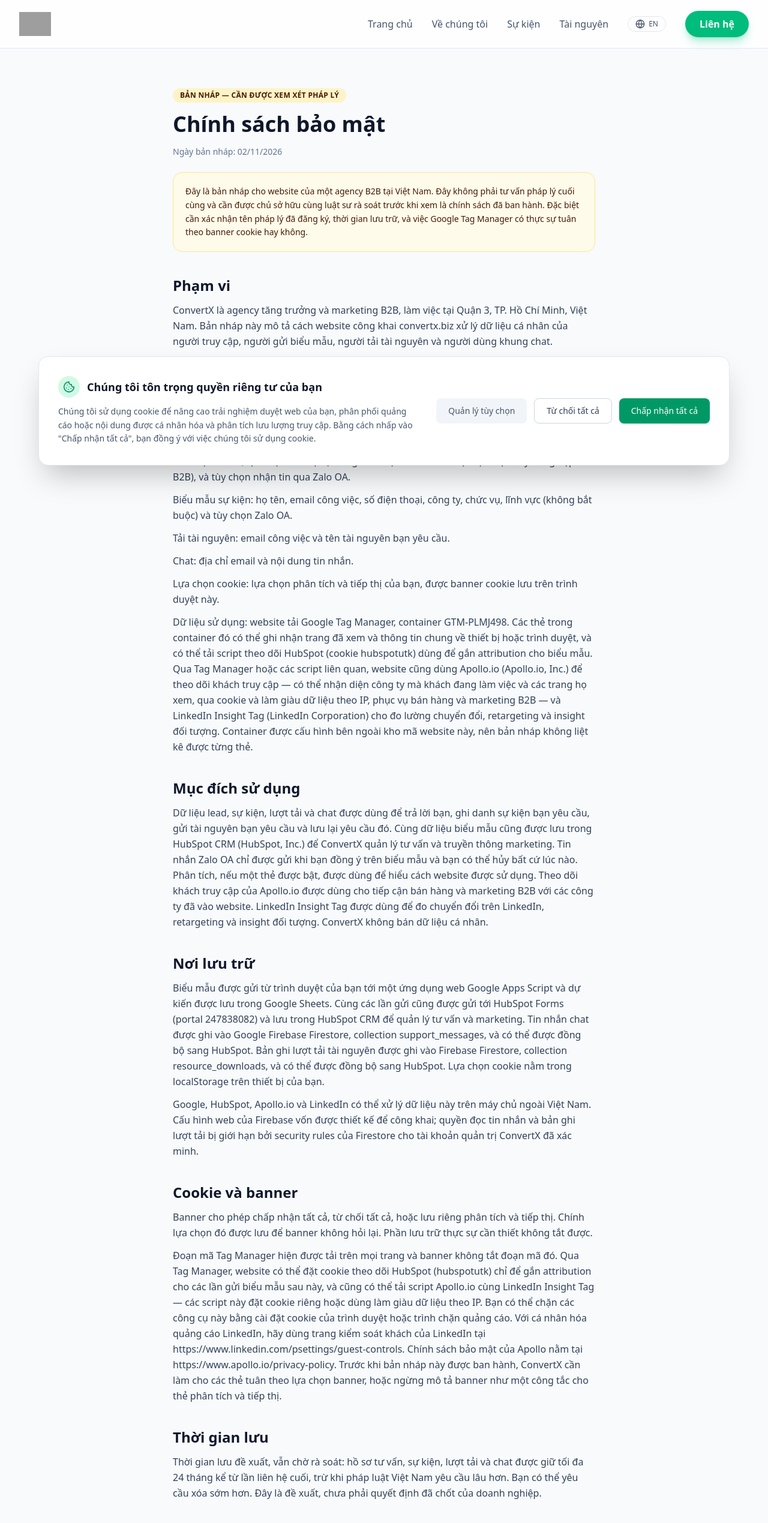
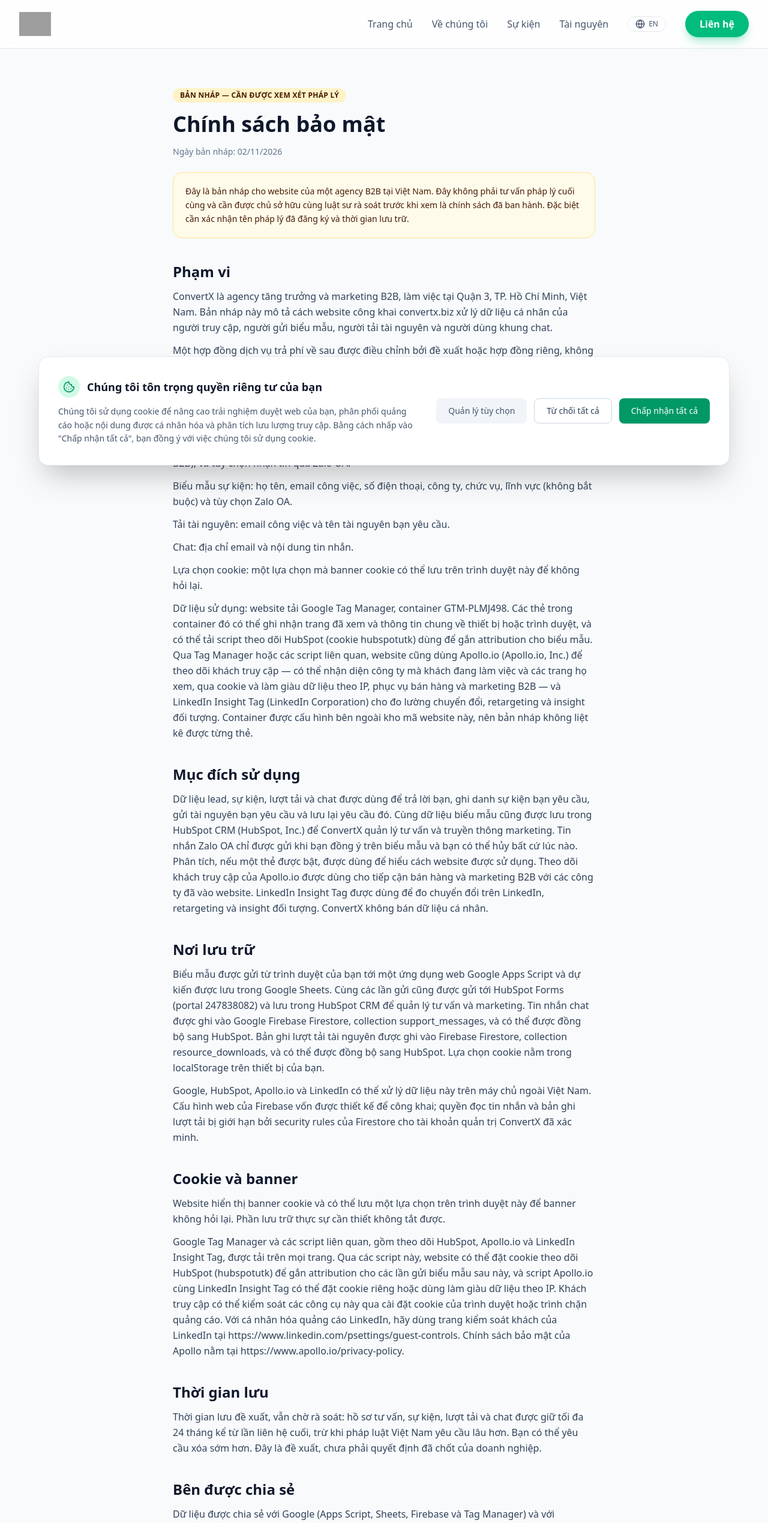
Before and after one commit to baongo-ctrl/ConvertX, a React (Vite) app: page /privacy in a window 1280 px wide. Shown: the top 2539 px of the page at 60% size. Built offline with nearby package versions, Linux system fonts and the light colour scheme; no server answers; grey boxes are pictures that could not be loaded.

Commit message:
Privacy: stop describing the cookie banner as a tag control
State that GTM and related scripts load on every page. Visitors
control tracking via browser settings or ad blockers, with LinkedIn
guest-controls and Apollo privacy links kept.

```diff
--- a/src/content/legal.ts
+++ b/src/content/legal.ts
@@ -23,7 +23,7 @@ const privacy: Record<Language, LegalDocument> = {
     kicker: 'Draft — needs legal review',
     title: 'Privacy Policy',
     draft:
-      'This is a working draft for a Vietnam-based B2B agency website. It is not final legal advice and should be reviewed by the owner’s counsel before it is treated as the published policy. In particular, confirm the registered legal name, the retention period, and that Google Tag Manager actually follows the cookie banner.',
+      'This is a working draft for a Vietnam-based B2B agency website. It is not final legal advice and should be reviewed by the owner’s counsel before it is treated as the published policy. In particular, confirm the registered legal name and the retention period.',
     updated: 'Draft date: 2 November 2026',
     sections: [
       {
@@ -40,7 +40,7 @@ const privacy: Record<Language, LegalDocument> = {
           'Event forms: name, work email, phone number, company, role, optional business type, and optional Zalo OA opt-in.',
           'Resource downloads: work email, and the title of the resource you request.',
           'Chat: email address and the message you send.',
-          'Cookie preference: your analytics and marketing choice, stored in this browser by the cookie banner.',
+          'Cookie preference: a preference the cookie banner may store in this browser so it does not ask again.',
           'Usage data: the site loads Google Tag Manager, container GTM-PLMJ498. Tags inside that container may collect pages viewed and general device or browser data, and may load the HubSpot tracking script (hubspotutk cookie) used to attribute form submissions. Through Tag Manager or related scripts the site also uses Apollo.io (Apollo.io, Inc.) website visitor tracking, which may identify the company a visitor works for and the pages they view, using cookies and IP-based enrichment for B2B sales and marketing, and the LinkedIn Insight Tag (LinkedIn Corporation) for conversion tracking, retargeting, and audience insights. The container itself is configured outside this website repository, so this draft cannot list every tag.',
         ],
       },
@@ -60,8 +60,8 @@ const privacy: Record<Language, LegalDocument> = {
       {
         heading: 'Cookies and the banner',
         paragraphs: [
-          'The banner lets you accept all cookies, reject all, or save analytics and marketing separately. The preference itself is stored so the banner does not ask again. Strictly necessary storage cannot be switched off.',
-          'The Tag Manager snippet is currently loaded on every page and is not switched off by the banner. Through Tag Manager the site may set a HubSpot tracking cookie (hubspotutk) used only to attribute later form submissions to earlier visits, and may also load Apollo.io and LinkedIn Insight Tag scripts that set their own cookies or use IP-based enrichment. You can block these tools with browser cookie settings or an ad blocker. For LinkedIn ad personalization you can use LinkedIn’s guest controls at https://www.linkedin.com/psettings/guest-controls. Apollo’s own privacy policy is at https://www.apollo.io/privacy-policy. Before this draft is published as final, ConvertX needs to make the tags follow the banner choice, or stop describing the banner as a control over analytics and marketing tags.',
+          'The site shows a cookie banner and may store a preference in this browser so the banner does not ask again. Strictly necessary storage cannot be switched off.',
+          'Google Tag Manager and related scripts, including HubSpot tracking, Apollo.io, and the LinkedIn Insight Tag, load on every page. Through these scripts the site may set a HubSpot tracking cookie (hubspotutk) used to attribute later form submissions to earlier visits, and Apollo.io and LinkedIn Insight Tag scripts may set their own cookies or use IP-based enrichment. Visitors can control these tools via browser cookie settings or an ad blocker. For LinkedIn ad personalization you can use LinkedIn’s guest controls at https://www.linkedin.com/psettings/guest-controls. Apollo’s own privacy policy is at https://www.apollo.io/privacy-policy.',
         ],
       },
       {
@@ -104,7 +104,7 @@ const privacy: Record<Language, LegalDocument> = {
     kicker: 'Bản nháp — cần được xem xét pháp lý',
     title: 'Chính sách bảo mật',
     draft:
-      'Đây là bản nháp cho website của một agency B2B tại Việt Nam. Đây không phải tư vấn pháp lý cuối cùng và cần được chủ sở hữu cùng luật sư rà soát trước khi xem là chính sách đã ban hành. Đặc biệt cần xác nhận tên pháp lý đã đăng ký, thời gian lưu trữ, và việc Google Tag Manager có thực sự tuân theo banner cookie hay không.',
+      'Đây là bản nháp cho website của một agency B2B tại Việt Nam. Đây không phải tư vấn pháp lý cuối cùng và cần được chủ sở hữu cùng luật sư rà soát trước khi xem là chính sách đã ban hành. Đặc biệt cần xác nhận tên pháp lý đã đăng ký và thời gian lưu trữ.',
     updated: 'Ngày bản nháp: 02/11/2026',
     sections: [
       {
@@ -121,7 +121,7 @@ const privacy: Record<Language, LegalDocument> = {
           'Biểu mẫu sự kiện: họ tên, email công việc, số điện thoại, công ty, chức vụ, lĩnh vực (không bắt buộc) và tùy chọn Zalo OA.',
           'Tải tài nguyên: email công việc và tên tài nguyên bạn yêu cầu.',
           'Chat: địa chỉ email và nội dung tin nhắn.',
-          'Lựa chọn cookie: lựa chọn phân tích và tiếp thị của bạn, được banner cookie lưu trên trình duyệt này.',
+          'Lựa chọn cookie: một lựa chọn mà banner cookie có thể lưu trên trình duyệt này để không hỏi lại.',
           'Dữ liệu sử dụng: website tải Google Tag Manager, container GTM-PLMJ498. Các thẻ trong container đó có thể ghi nhận trang đã xem và thông tin chung về thiết bị hoặc trình duyệt, và có thể tải script theo dõi HubSpot (cookie hubspotutk) dùng để gắn attribution cho biểu mẫu. Qua Tag Manager hoặc các script liên quan, website cũng dùng Apollo.io (Apollo.io, Inc.) để theo dõi khách truy cập — có thể nhận diện công ty mà khách đang làm việc và các trang họ xem, qua cookie và làm giàu dữ liệu theo IP, phục vụ bán hàng và marketing B2B — và LinkedIn Insight Tag (LinkedIn Corporation) cho đo lường chuyển đổi, retargeting và insight đối tượng. Container được cấu hình bên ngoài kho mã website này, nên bản nháp không liệt kê được từng thẻ.',
         ],
       },
@@ -141,8 +141,8 @@ const privacy: Record<Language, LegalDocument> = {
       {
         heading: 'Cookie và banner',
         paragraphs: [
-          'Banner cho phép chấp nhận tất cả, từ chối tất cả, hoặc lưu riêng phân tích và tiếp thị. Chính lựa chọn đó được lưu để banner không hỏi lại. Phần lưu trữ thực sự cần thiết không tắt được.',
-          'Đoạn mã Tag Manager hiện được tải trên mọi trang và banner không tắt đoạn mã đó. Qua Tag Manager, website có thể đặt cookie theo dõi HubSpot (hubspotutk) chỉ để gắn attribution cho các lần gửi biểu mẫu sau này, và cũng có thể tải script Apollo.io cùng LinkedIn Insight Tag — các script này đặt cookie riêng hoặc dùng làm giàu dữ liệu theo IP. Bạn có thể chặn các công cụ này bằng cài đặt cookie của trình duyệt hoặc trình chặn quảng cáo. Với cá nhân hóa quảng cáo LinkedIn, hãy dùng trang kiểm soát khách của LinkedIn tại https://www.linkedin.com/psettings/guest-controls. Chính sách bảo mật của Apollo nằm tại https://www.apollo.io/privacy-policy. Trước khi bản nháp này được ban hành, ConvertX cần làm cho các thẻ tuân theo lựa chọn banner, hoặc ngừng mô tả banner như một công tắc cho thẻ phân tích và tiếp thị.',
+          'Website hiển thị banner cookie và có thể lưu một lựa chọn trên trình duyệt này để banner không hỏi lại. Phần lưu trữ thực sự cần thiết không tắt được.',
+          'Google Tag Manager và các script liên quan, gồm theo dõi HubSpot, Apollo.io và LinkedIn Insight Tag, được tải trên mọi trang. Qua các script này, website có thể đặt cookie theo dõi HubSpot (hubspotutk) để gắn attribution cho các lần gửi biểu mẫu sau này, và script Apollo.io cùng LinkedIn Insight Tag có thể đặt cookie riêng hoặc dùng làm giàu dữ liệu theo IP. Khách truy cập có thể kiểm soát các công cụ này qua cài đặt cookie của trình duyệt hoặc trình chặn quảng cáo. Với cá nhân hóa quảng cáo LinkedIn, hãy dùng trang kiểm soát khách của LinkedIn tại https://www.linkedin.com/psettings/guest-controls. Chính sách bảo mật của Apollo nằm tại https://www.apollo.io/privacy-policy.',
         ],
       },
       {
```
